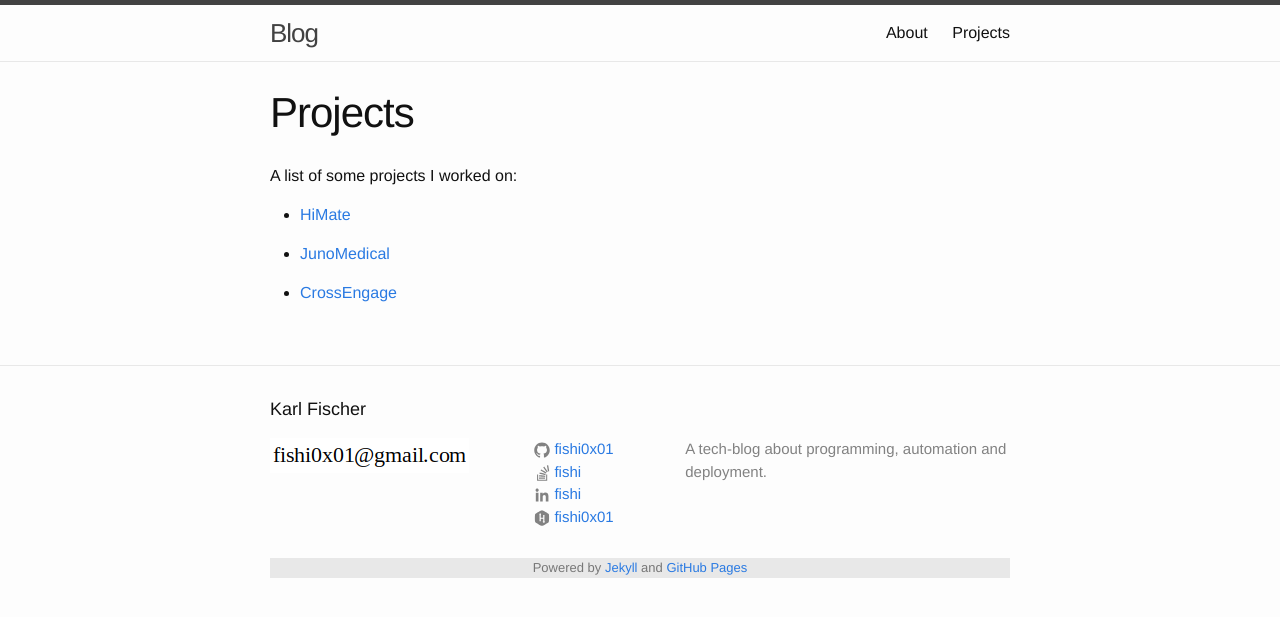
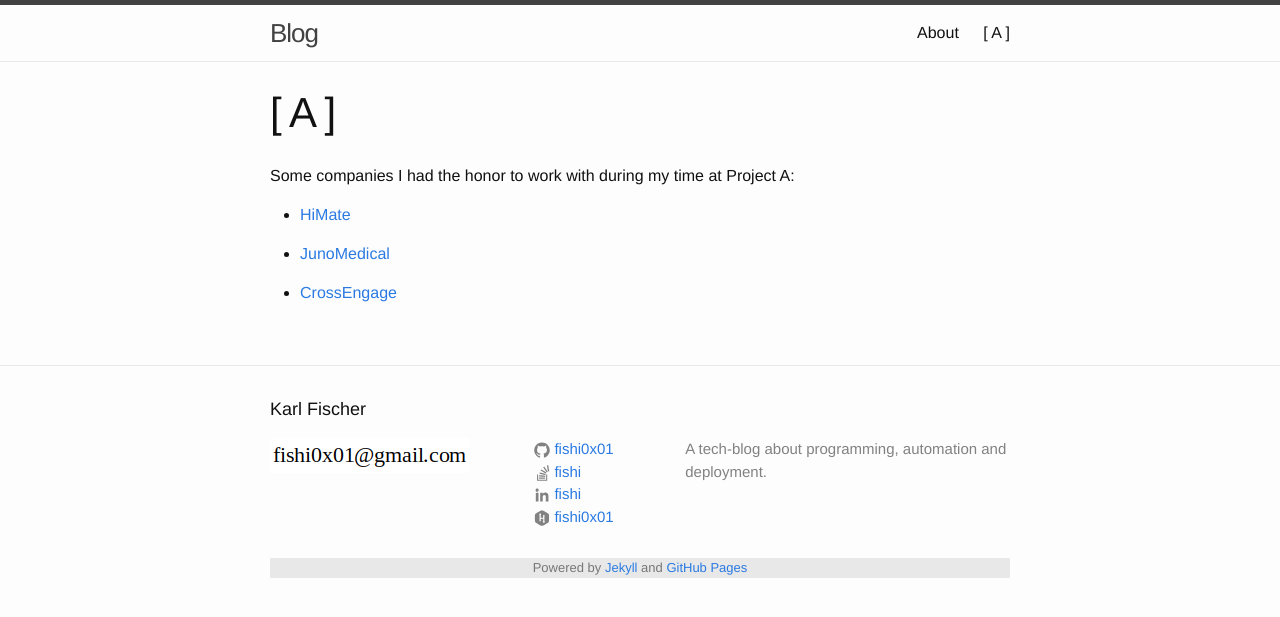
Before and after one commit to fishi0x01/fishi0x01.github.io, a Jekyll site: the page built from pages/projects.md, in a window 1280 px wide. Shown: the top 617 px of the page. Built offline with Jekyll 4.4.1, drawn with Linux system fonts in a browser that asks for light colours.

Commit message:
Adjust projects page

```diff
--- a/pages/projects.md
+++ b/pages/projects.md
@@ -1,10 +1,10 @@
 ---
 layout: page
-title: Projects
-permalink: /projects/
+title: "[ A ]"
+permalink: /arr/
 ---
 
-A list of some projects I worked on:
+Some companies I had the honor to work with during my time at Project A:
 
 * [HiMate](https://himate.org)
 
```
